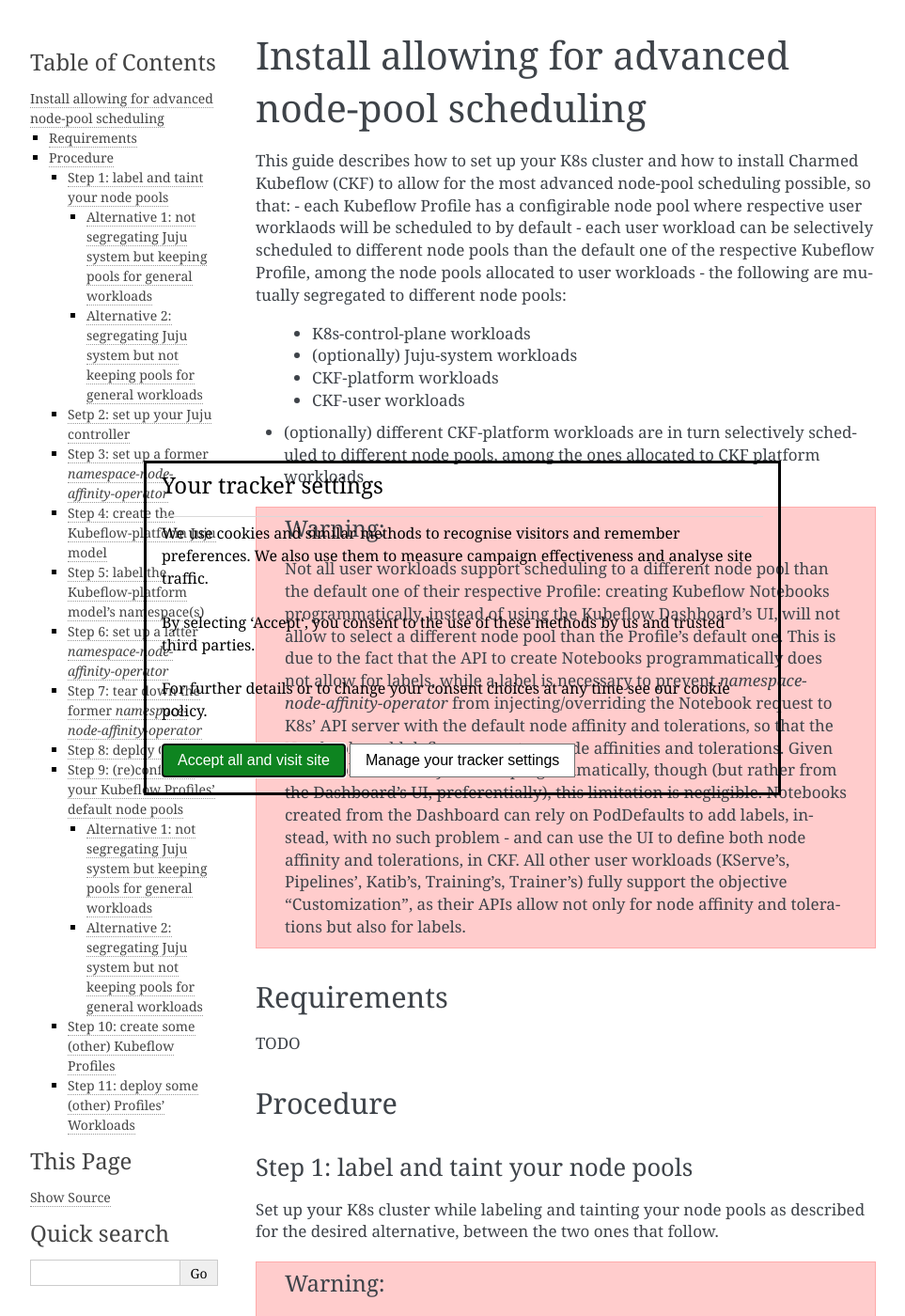
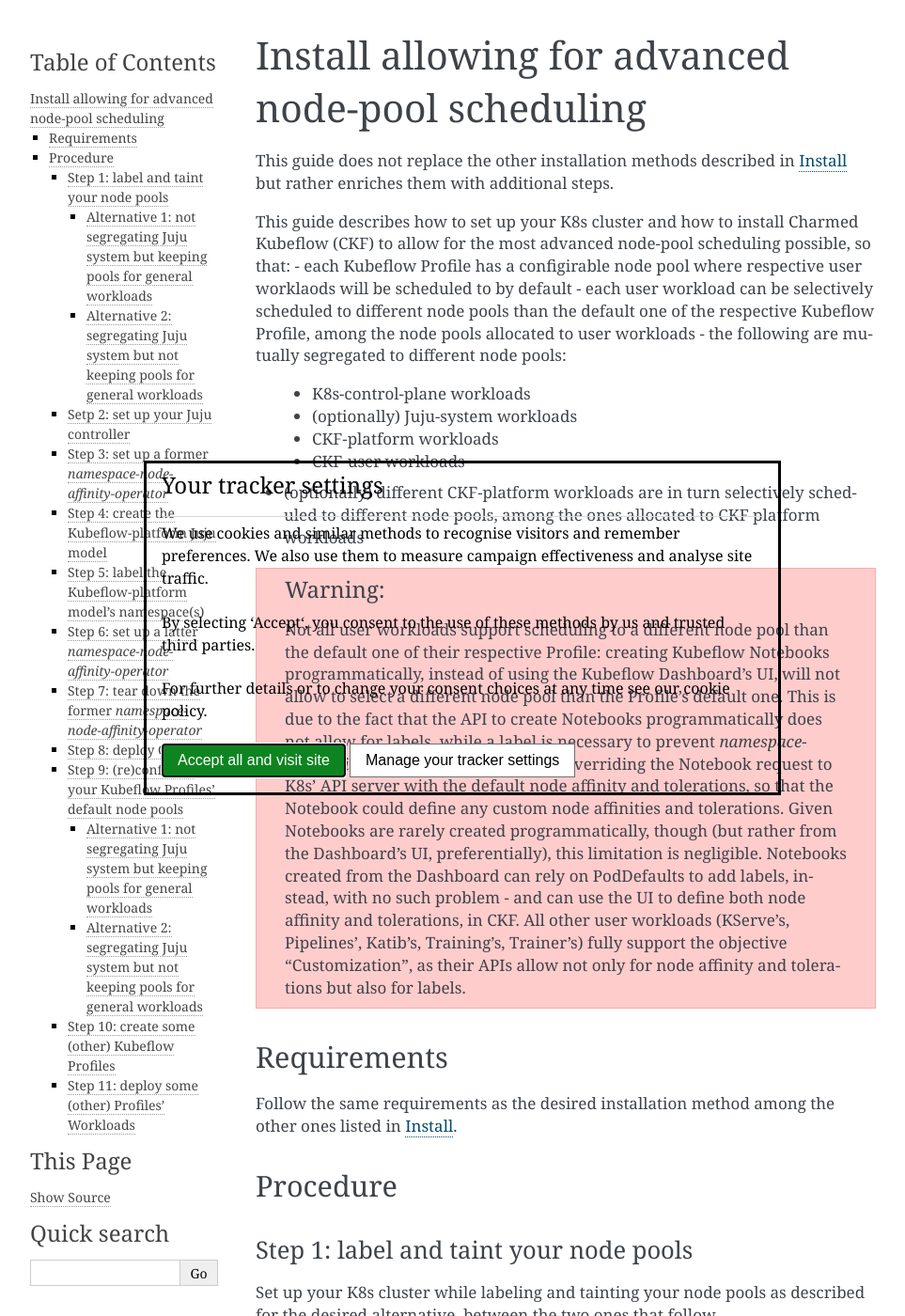
Before and after one commit to canonical/charmed-kubeflow-documentation, a Sphinx documentation site: the page built from docs/how-to/install/install-for-advanced-scheduling.rst, in a window 1280 px wide and 1400 px high. Shown: the whole window at 94% size, without its empty margins (148-1111 px from the left). Built offline with Sphinx 7.4.7, drawn with Linux system fonts in a browser that asks for light colours; pages that are not in the unit, such as notebooks, are missing from menus.

Commit message:
docs: fill missing pieces

```diff
--- a/docs/how-to/install/install-for-advanced-scheduling.rst
+++ b/docs/how-to/install/install-for-advanced-scheduling.rst
@@ -2,6 +2,10 @@
 
 Install allowing for advanced node-pool scheduling
 ==================================================
+
+.. note::
+
+This guide does not replace the other installation methods described in :ref:`Install <index_install>` but rather enriches them with additional steps.
 
 This guide describes how to set up your K8s cluster and how to install Charmed Kubeflow (CKF) to allow for the most advanced node-pool scheduling possible, so that:
 - each Kubeflow Profile has a configirable node pool where respective user worklaods will be scheduled to by default
@@ -21,7 +25,7 @@
 Requirements
 ------------
 
-TODO
+Follow the same requirements as the desired installation method among the other ones listed in :ref:`Install <index_install>`.
 
 ---------
 Procedure
```
